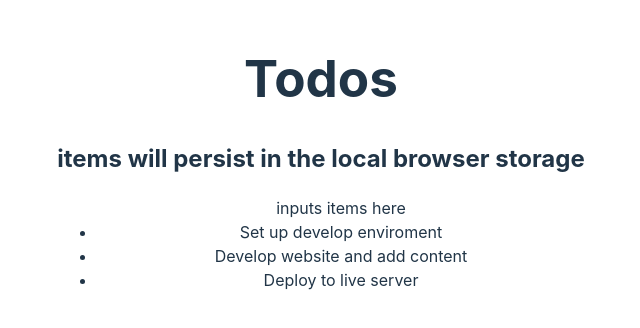
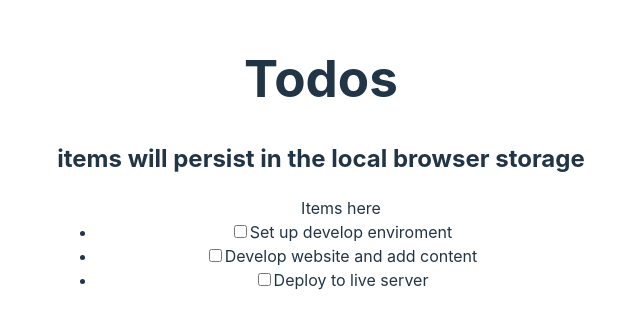
Before and after one commit to edahigure/todolist-react, a React (Vite) app: page / in a window 1280 px wide. Shown: the part 238-566 px from the top of the page, without its empty margins (319-959 px from the left). Built offline with nearby package versions, Linux system fonts and the light colour scheme.

Commit message:
Create TodoItem component

```diff
--- a/src/App.jsx
+++ b/src/App.jsx
@@ -1,21 +1,19 @@
 import { useState } from 'react'
-import reactLogo from './assets/react.svg'
 import './App.css'
+import TodoItem from './components/TodoItem'
 
 function App() {
   const [count, setCount] = useState(0)
 
   return (
-
-
     <div className="App">
         <h1> Todos</h1>
         <h2> items will persist in the local browser storage  </h2>
         <ul>
-            inputs items here
-            <li> Set up develop enviroment</li>
-            <li>Develop website and add content</li>
-            <li>Deploy to live server</li>
+             Items here
+             <TodoItem title="Set up develop enviroment" />
+             <TodoItem title="Develop website and add content" />
+             <TodoItem title="Deploy to live server" />
         </ul>
     </div>
   )
--- /dev/null
+++ b/src/components/TodoItem.jsx
@@ -0,0 +1,9 @@
+const TodoItem = ( itemProp ) => {
+  return (
+    <li>
+      <input type="checkbox" />
+      {itemProp.title}
+    </li>
+  );
+};
+export default TodoItem;
```
